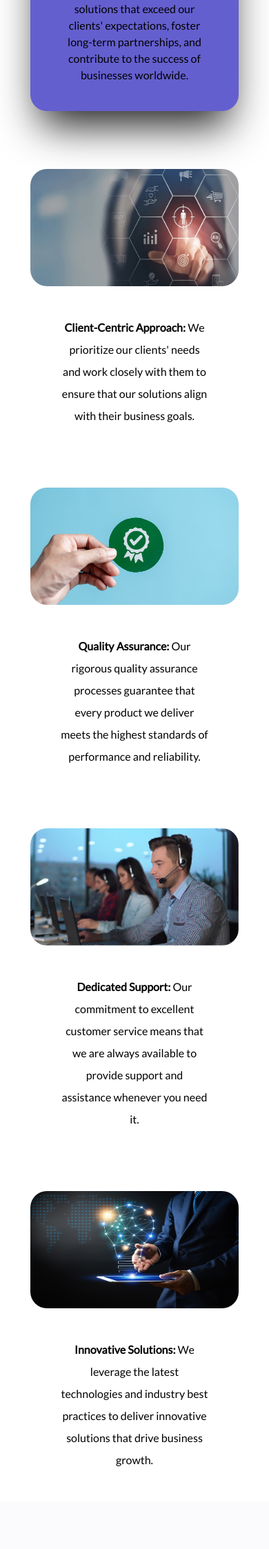
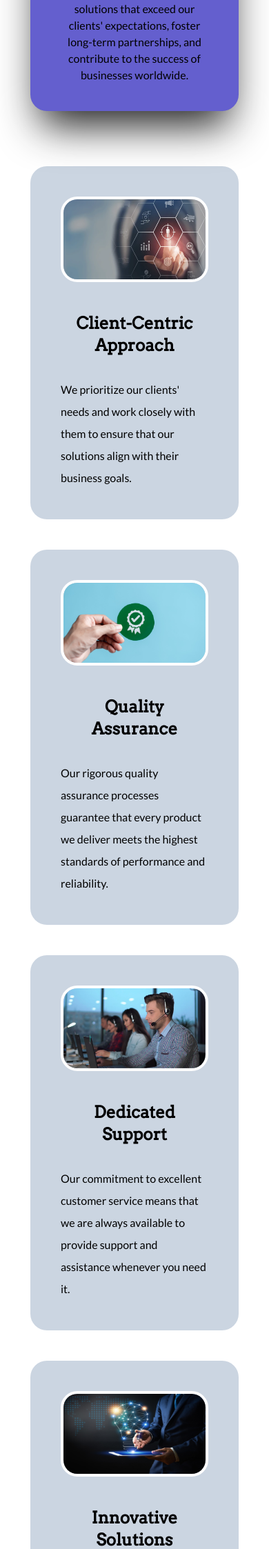
Before and after one commit to Neolife-Software-Solution/Project-Neolife-Web, a PHP site: page /AboutUs.php in a window 390 px wide. Shown: the part 687-2933 px from the top of the page at 69% size. Before the commit the page ends 2813 px from the top, so only its background shows below. Run offline with PHP 8.4, Linux system fonts and the light colour scheme; some libraries are stand-ins or nearby versions.

Commit message:
About Us Page - Neolife Software Solutions - Final Responsiveness * Description added into cards. * Added Fonts Arvo and Marvel Regular files. * Responsivity Corrections.

```diff
--- a/src/AboutUs.php
+++ b/src/AboutUs.php
@@ -93,24 +93,37 @@
             <!-- vision & mission -->
 
 
-            <!-- desicription -->
+            <!-- description -->
 
             <!-- des1 -->
 
-            <div class="grid grid-cols-1 pb-0 mt-10 md:grid-cols-2 p-11 sm:px-24 md:p-28 sm:mt-16 md:mt-0">
+            <div class="m-11 mt-20 sm:m-28 rounded-3xl bg-slate-300">
+
+                <div class="grid grid-cols-1 md:grid-cols-2 pb-0 p-11 md:p-16 place-items-center">
 
                     <div class="rounded-3xl">
 
-                    <img class="rounded-3xl" src="./resources/aboutus_imgs/Des1.png" alt="Description Image 1" />
+                        <img class="rounded-3xl border-4 border-white" src="./resources/aboutus_imgs/Des1.png" alt="Description Image 1" />
 
                     </div>
 
                     <div class="align-middle">
 
-                    <div class="text-lg leading-8 text-center p-11 sm:p-16 lg:text-balance sm:text-wrap">
+                        <div class="text-lg leading-8 py-11 px-0 md:px-11">
 
-                        <p><b>Client-Centric Approach:</b> We prioritize our clients' needs and work closely with
+                            <!-- font is Arvo-Regular -->
+                            <p class="text-2xl font-black text-center deshead">Client-Centric Approach</p>
+                            <!-- font is Arvo-Regular -->
+
+                            <br />
+
+                            <!-- font is Marvel-Regular -->
+                            <div class="text-wrap destext">
+                                <p>We prioritize our clients' needs and work closely with
                                     them to ensure that our solutions align with their business goals.</p>
+                            </div>
+                            <!-- font is Marvel-Regular -->
+
 
                         </div>
 
@@ -118,43 +131,72 @@
 
                 </div>
 
+            </div>
+
+
             <!-- des1 -->
 
             <!-- des2-small&medium -->
 
-            <div class="grid grid-cols-1 pb-0 p-11 sm:px-24 md:hidden md:pt-0">
+            <div class="m-11 md:m-0 sm:m-28 rounded-3xl bg-slate-300">
+
+                <div class="grid grid-cols-1 pb-0 p-11 md:hidden">
 
                     <div class="rounded-3xl">
 
-                    <img class="rounded-3xl" src="./resources/aboutus_imgs/Des2.png" alt="Description Image 1" />
+                        <img class="rounded-3xl border-4 border-white" src="./resources/aboutus_imgs/Des2.png" alt="Description Image 1" />
 
                     </div>
 
                     <div class="align-middle">
 
-                    <div class="text-lg leading-8 text-center p-11 sm:p-16 lg:text-balance sm:text-wrap">
+                        <div class="text-lg leading-8 py-11 px-0 md:px-11">
 
-                        <p><b>Quality Assurance:</b> Our rigorous quality assurance processes guarantee
+                            <!-- font is Arvo-Regular -->
+                            <p class="text-2xl font-black text-center deshead">Quality Assurance</p>
+                            <!-- font is Arvo-Regular -->
+
+                            <br />
+
+                            <!-- font is Marvel-Regular -->
+                            <div class="text-wrap destext">
+                                <p>Our rigorous quality assurance processes guarantee
                                     that every product we deliver meets the highest standards of performance and reliability.</p>
+                            </div>
+                            <!-- font is Marvel-Regular -->
 
                         </div>
 
                     </div>
 
                 </div>
+            </div>
+
 
             <!-- des2-small&medium -->
 
             <!-- des2-large -->
 
-            <div class="hidden grid-cols-2 p-24 py-0 md:grid">
+            <div class="md:m-28 rounded-3xl bg-slate-300">
+
+                <div class="hidden grid-cols-2 p-16 md:grid place-items-center">
 
                     <div class="align-middle">
 
-                    <div class="text-lg leading-8 text-center p-11 sm:p-16 lg:text-balance sm:text-wrap">
+                        <div class="text-lg leading-8 px-11">
 
-                        <p><b>Quality Assurance:</b> Our rigorous quality assurance processes guarantee
+                            <!-- font is Arvo-Regular -->
+                            <p class="text-2xl font-black text-center deshead">Quality Assurance</p>
+                            <!-- font is Arvo-Regular -->
+
+                            <br />
+
+                            <!-- font is Marvel-Regular -->
+                            <div class="text-wrap destext">
+                                <p>Our rigorous quality assurance processes guarantee
                                     that every product we deliver meets the highest standards of performance and reliability.</p>
+                            </div>
+                            <!-- font is Marvel-Regular -->
 
                         </div>
 
@@ -162,7 +204,9 @@
 
                     <div class="rounded-3xl">
 
-                    <img class="rounded-3xl" src="./resources/aboutus_imgs/Des2.png" alt="Description Image 1" />
+                        <img class="rounded-3xl border-4 border-white" src="./resources/aboutus_imgs/Des2.png" alt="Description Image 1" />
+
+                    </div>
 
                 </div>
 
@@ -173,20 +217,34 @@
 
             <!-- des3 -->
 
-            <div class="grid grid-cols-1 pb-0 md:grid-cols-2 p-11 sm:px-24 md:p-28 sm:mt-0">
+            <div class="m-11 sm:m-28 rounded-3xl bg-slate-300">
+
+                <div class="grid grid-cols-1 md:grid-cols-2 pb-0 p-11 md:p-16 place-items-center">
 
                     <div class="rounded-3xl">
 
-                    <img class="rounded-3xl" src="./resources/aboutus_imgs/Des3.png" alt="Description Image 1" />
+                        <img class="rounded-3xl border-4 border-white" src="./resources/aboutus_imgs/Des3.png" alt="Description Image 1" />
 
                     </div>
 
                     <div class="align-middle">
 
-                    <div class="text-lg leading-8 text-center p-11 sm:p-16 lg:text-balance sm:text-wrap">
+                        <div class="text-lg leading-8 py-11 px-0 md:px-11">
 
-                        <p><b>Dedicated Support:</b> Our commitment to excellent customer service means that we are
+                            <!-- font is Arvo-Regular -->
+                            <p class="text-2xl font-black text-center deshead">Dedicated Support</p>
+                            <!-- font is Arvo-Regular -->
+
+                            <br />
+
+                            <!-- font is Marvel-Regular -->
+                            <div class="text-wrap destext">
+                                <p>Our commitment to excellent customer service means that we are
                                     always available to provide support and assistance whenever you need it.</p>
+                            </div>
+                            <!-- font is Marvel-Regular -->
+
+                        </div>
 
                     </div>
 
@@ -196,22 +254,36 @@
 
             <!-- des3 -->
 
-            <!-- des4-small -->
+            <!-- des4-small&medium -->
 
-            <div class="grid grid-cols-1 pb-0 p-11 sm:px-24 md:hidden">
+            <div class="m-11 md:m-0 sm:m-28 rounded-3xl bg-slate-300">
+
+                <div class="grid grid-cols-1 pb-0 p-11 md:hidden">
 
                     <div class="rounded-3xl">
 
-                    <img class="rounded-3xl" src="./resources/aboutus_imgs/Des4.png" alt="Description Image 4" />
+                        <img class="rounded-3xl border-4 border-white" src="./resources/aboutus_imgs/Des4.png" alt="Description Image 4" />
 
                     </div>
 
                     <div class="align-middle">
 
-                    <div class="text-lg leading-8 text-center p-11 sm:p-16 lg:text-balance sm:text-wrap">
+                        <div class="text-lg leading-8 py-11 px-0 md:px-11">
 
-                        <p><b>Innovative Solutions:</b> We leverage the latest technologies and industry best practices
+                            <!-- font is Arvo-Regular -->
+                            <p class="text-2xl font-black text-center deshead">Innovative Solutions</p>
+                            <!-- font is Arvo-Regular -->
+
+                            <br />
+
+                            <!-- font is Marvel-Regular -->
+                            <div class="text-wrap destext">
+                                <p>We leverage the latest technologies and industry best practices
                                     to deliver innovative solutions that drive business growth.</p>
+                            </div>
+                            <!-- font is Marvel-Regular -->
+
+                        </div>
 
                     </div>
 
@@ -224,14 +296,26 @@
 
             <!-- des4-large -->
 
-            <div class="hidden grid-cols-2 p-24 pt-0 md:grid">
+            <div class="md:m-28 rounded-3xl bg-slate-300">
+
+                <div class="hidden grid-cols-2 p-16 md:grid place-items-center">
 
                     <div class="align-middle">
 
-                    <div class="text-lg leading-8 text-center p-11 sm:p-16 lg:text-balance sm:text-wrap">
+                        <div class="text-lg leading-8 px-11">
 
-                        <p><b>Innovative Solutions:</b> We leverage the latest technologies and industry best practices
+                            <!-- font is Arvo-Regular -->
+                            <p class="text-2xl font-black text-center deshead">Innovative Solutions</p>
+                            <!-- font is Arvo-Regular -->
+
+                            <br />
+
+                            <!-- font is Marvel-Regular -->
+                            <div class="text-wrap destext">
+                                <p>We leverage the latest technologies and industry best practices
                                     to deliver innovative solutions that drive business growth.</p>
+                            </div>
+                            <!-- font is Marvel-Regular -->
 
                         </div>
 
@@ -239,7 +323,9 @@
 
                     <div class="rounded-3xl">
 
-                    <img class="rounded-3xl" src="./resources/aboutus_imgs/Des4.png" alt="Description Image 1" />
+                        <img class="rounded-3xl border-4 border-white" src="./resources/aboutus_imgs/Des4.png" alt="Description Image 1" />
+
+                    </div>
 
                 </div>
 
--- a/src/style.css
+++ b/src/style.css
@@ -18,6 +18,16 @@
 @font-face {
     font-family: "Lato";
     src: url("resources/fonts/Lato-Regular.ttf");
+}
+
+@font-face {
+    font-family: "Arvo";
+    src: url("resources/fonts/Arvo-Regular.ttf");
+}
+
+@font-face {
+    font-family: "Marvel";
+    src: url("resources/fonts/Marvel-Regular.ttf");
 }
 
 *{
@@ -48,4 +58,18 @@
 
 }
 
+.deshead{
+
+    font-family: "Arvo";
+    font-size: 14px;
+
+}
+
+.destext{
+
+    font-family: "Marvel";
+    font-size: 14px;
+
+}
+
 /* font end (don't change) */
```
Also changed, not shown: src/resources/fonts/Arvo-Regular.ttf (added), src/resources/fonts/Marvel-Regular.ttf (added), src/tailwind.css. Lines whose indentation alone changed are shown as unchanged.
